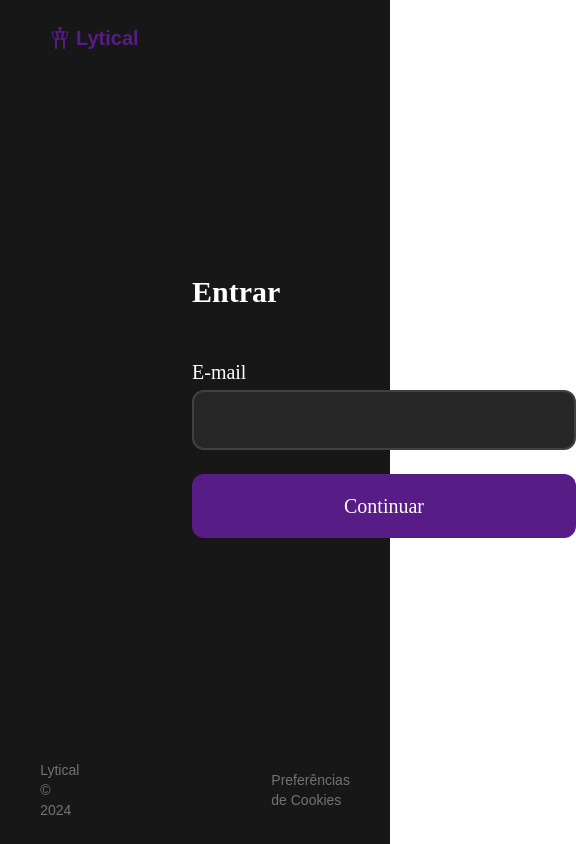
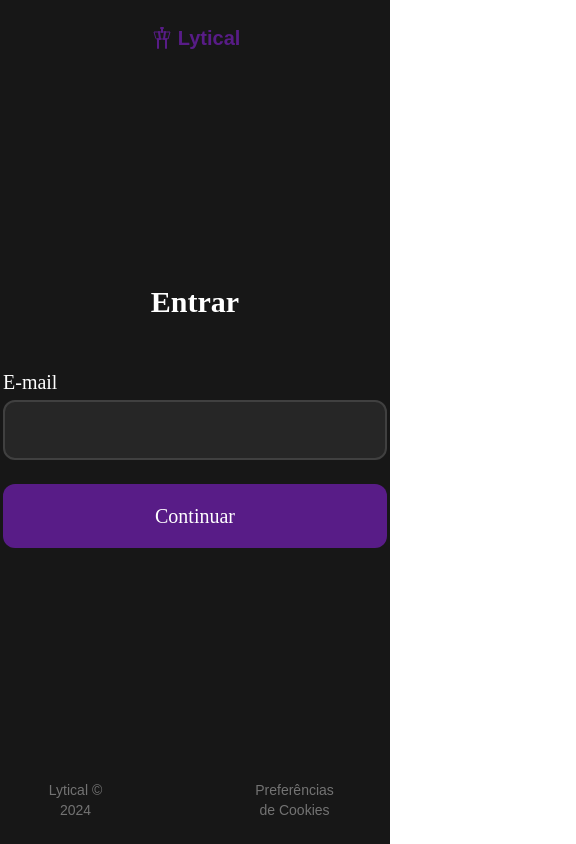
Before and after one commit to victorl1m/Lytical, a Next.js app: page / in a window 390 px wide. Shown: the whole page, 576 px wide, since content can reach past the window. Built offline with nearby package versions, Linux system fonts and the light colour scheme; a web font is replaced by a local one.

Commit message:
responsiveness

```diff
--- a/app/page.tsx
+++ b/app/page.tsx
@@ -21,8 +21,10 @@ export default function Home() {
     <>
       <main className="flex min-h-screen flex-col bg-neutral-900 justify-between">
         <Brand />
-        <div className="p-48 h-full">
-          <h1 className="text-3xl font-bold text-white font-base">Entrar</h1>
+        <div className="sm:p-0 lg:p-0 md:p-0 xl:p-48 2xl:p-48 h-full max-xl:items-center flex flex-col">
+          <h1 className="text-3xl font-bold text-white font-base text-left">
+            Entrar
+          </h1>
           <div className="mt-12 w-96 flex justify-center flex-col">
             <div>
               <label htmlFor="email" className="font-base text-white text-xl">
--- a/components/Brand.tsx
+++ b/components/Brand.tsx
@@ -1,6 +1,6 @@
 export default function Brand() {
   return (
-    <div className="w-full flex flex-row p-6 pl-12 pr-12">
+    <div className="w-full flex flex-row p-6 max-xl:justify-center pl-12 pr-12 max-xl:pl-0 max-xl:pr-0">
       <div className="flex flex-row items-center gap-1 justify-center">
         <svg
           width="24"
--- a/components/Copyright.tsx
+++ b/components/Copyright.tsx
@@ -1,7 +1,7 @@
 export default function Copyright() {
   return (
     <div className="w-full flex flex-row p-6 pl-12 pr-12 bg-neutral-900">
-      <div className="flex flex-row items-center gap-1 w-full justify-center gap-48">
+      <div className="flex flex-row items-center gap-1 w-full justify-center gap-36 text-center">
         <span className="text-sm text-neutral-500">Lytical © 2024</span>
         <a className="text-sm text-neutral-500" href="/cookies">
           Preferências de Cookies
```
